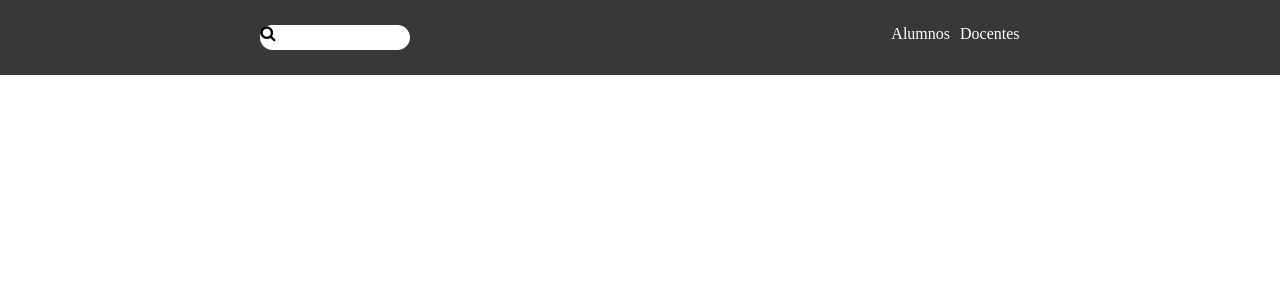
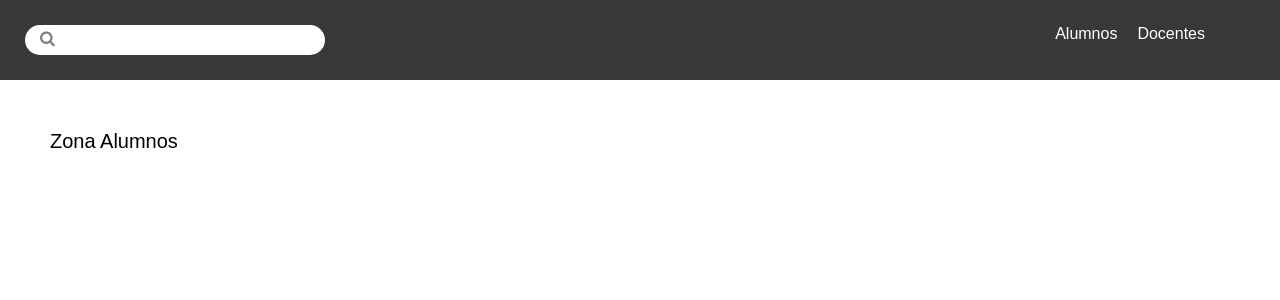
Before and after one commit to TwoGit2-tls/practica, a PHP site: page /index.html in a window 1280 px wide. Shown: the top 300 px of the page. Run offline with PHP 8.4, Linux system fonts and the light colour scheme; some libraries are stand-ins or nearby versions.

Commit message:
segunda version

```diff
--- a/index.html
+++ b/index.html
@@ -17,5 +17,9 @@
 			</ul>
 		</nav>
 	</header>
+	<main>
+		<h1>Zona Alumnos</h1>
+	</main>
+	<footer></footer>
 </body>
 </html>
--- /dev/null
+++ b/index.php
@@ -0,0 +1 @@
+<?php header( 'Location: /index.html' ) ; ?>
--- a/style.css
+++ b/style.css
@@ -3,26 +3,42 @@
 	padding: 0;
 	text-decoration: none;
 	list-style: none;
+	font-family: arial;
 }
 
 header {
 	background-color: #37383a;
 	padding: 25px;
 	display: flex;
-	justify-content: space-around;
+	justify-content: space-between;
 }
 .search{
 	background-color: #fff;
 	border-radius: 50px;
-	height: 25px;
-	width: 150px;
+	height: 30px;
+	width: 300px;
+}
+i{
+	margin-left: 10px;
+	color: grey;
+	padding: 5px;
+}
+nav{
+	margin-right: 50px
 }
 ul{
 	display: flex;
 }
 li{
-	margin-left: 10px;
+	margin-left: 20px;
 }
 a{
 	color: #fff;
 }
+h1{
+	font-size: 20px;
+	font-weight: 100;
+}
+main{
+	padding: 50px;
+}
```
